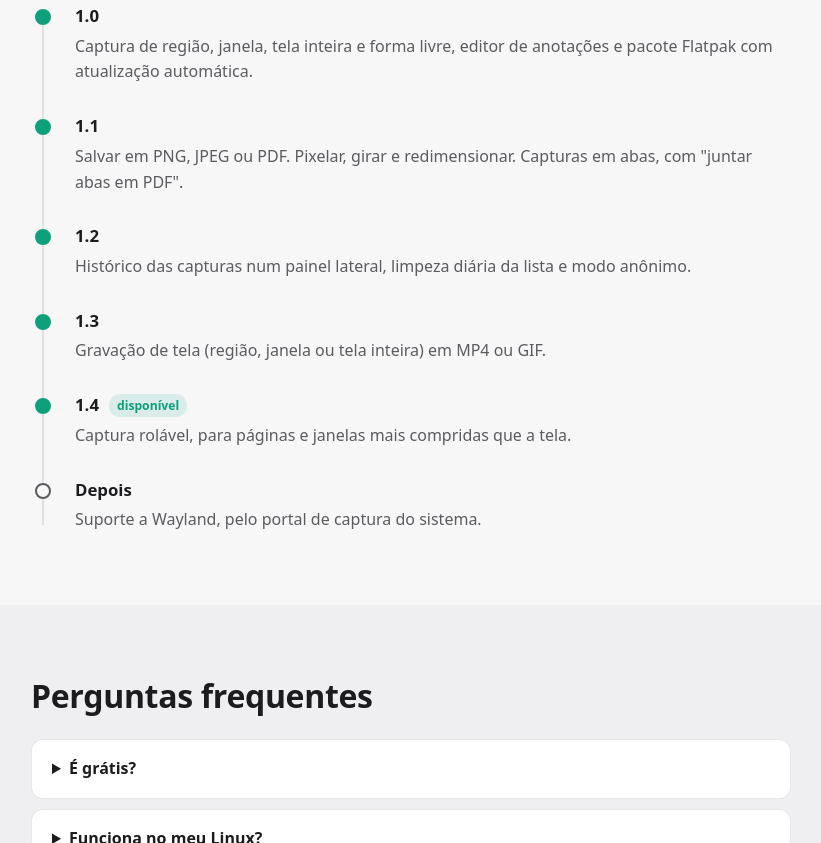
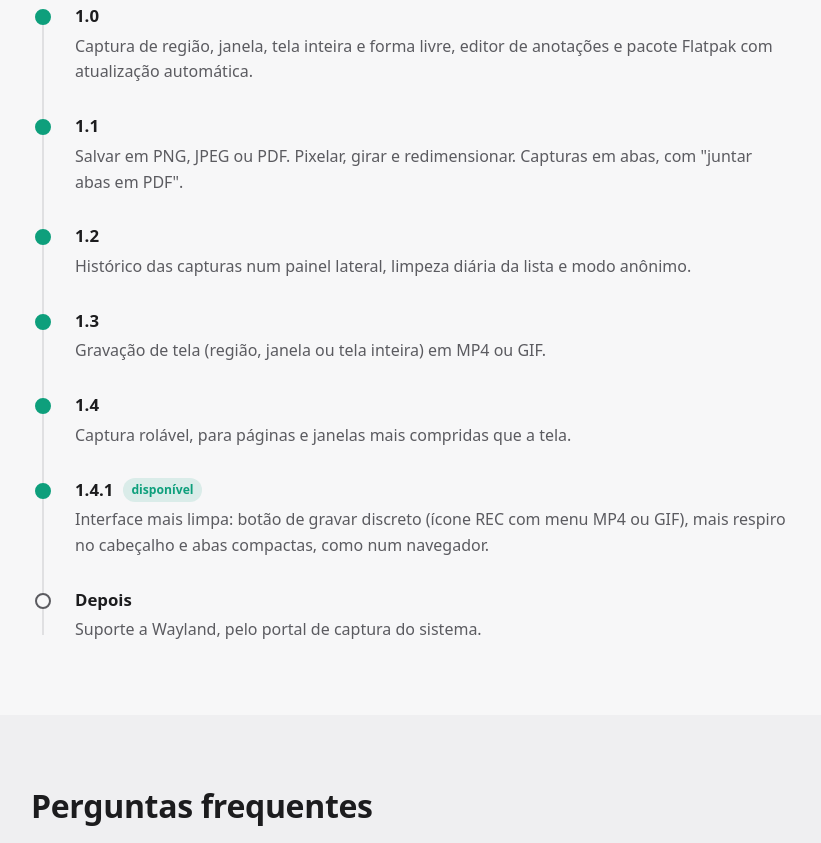
Before and after one commit to kassiobraga/capture, a plain HTML site: page flatpak/site/index.html in a window 1280 px wide. Shown: the part 4650-5493 px from the top of the page, without its empty margins (85-906 px from the left). Drawn offline with Linux system fonts and the light colour scheme; files whose address does not match are found by name.

Commit message:
Site: marco 1.4.1 no roadmap
- Novo marco 1.4.1 (interface mais limpa) com o selo "disponivel"; a 1.4 vira marco concluido
- Teste da pagina atualizado para a 1.4.1

Co-Authored-By: Claude Sonnet 5.5 <noreply@anthropic.com>

```diff
--- a/flatpak/site/index.html
+++ b/flatpak/site/index.html
@@ -311,8 +311,12 @@
         <p>Gravação de tela (região, janela ou tela inteira) em MP4 ou GIF.</p>
       </div>
       <div class="marco feito"><span class="ponto"></span>
-        <h3>1.4 <span class="etiqueta">disponível</span></h3>
+        <h3>1.4</h3>
         <p>Captura rolável, para páginas e janelas mais compridas que a tela.</p>
+      </div>
+      <div class="marco feito"><span class="ponto"></span>
+        <h3>1.4.1 <span class="etiqueta">disponível</span></h3>
+        <p>Interface mais limpa: botão de gravar discreto (ícone REC com menu MP4 ou GIF), mais respiro no cabeçalho e abas compactas, como num navegador.</p>
       </div>
       <div class="marco"><span class="ponto"></span>
         <h3>Depois</h3>
```
Also changed, not shown: 1 other file.
